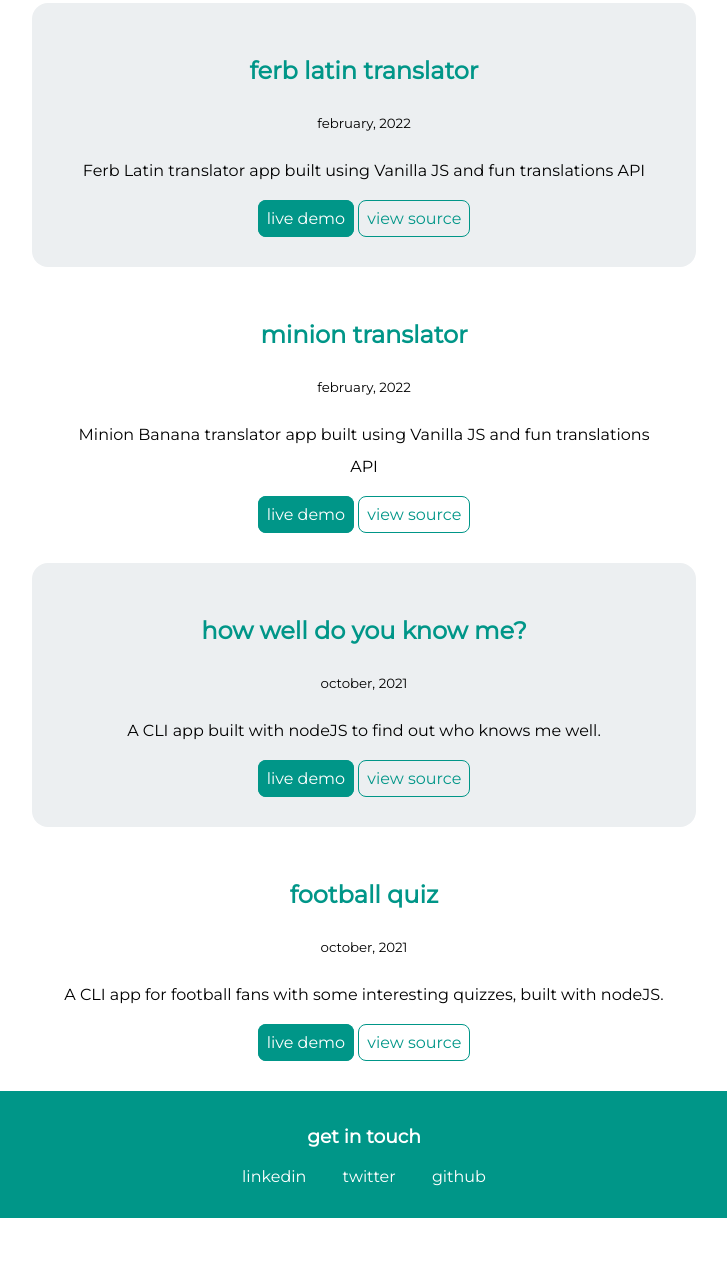
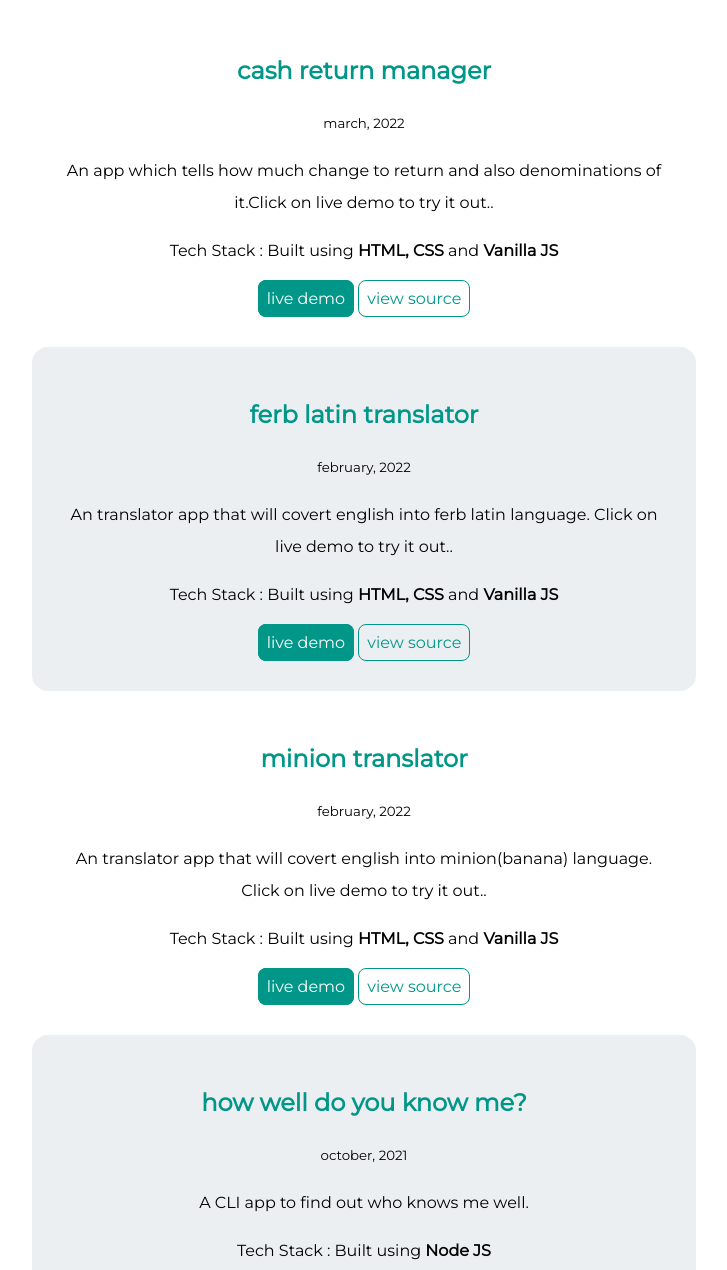
Before and after one commit to fazil490/fazil-pf, a plain HTML site: page projects.html in a window 1280 px wide. Shown: the part 570-1840 px from the top of the page, without its empty margins (276-1003 px from the left). Before the commit the page ends 1788 px from the top, so only its background shows below. Drawn offline with Linux system fonts and the light colour scheme.

Commit message:
project update

```diff
--- a/projects.html
+++ b/projects.html
@@ -30,10 +30,20 @@
 
     <section>
 
+        <div class="white-section">
+            <h2 class="grey-heading">cash return manager</h2>
+            <small>march, 2022</small>
+            <p>An app which tells how much change to return and also denominations of it.Click on live demo to try it out..</p>
+            <p>Tech Stack : Built using <span>HTML, CSS</span> and <span>Vanilla JS</span> </p>
+            <a class="primary-link" href="https://cash-balance-calculator.netlify.app/">live demo</a>
+            <a class="secondary-link" href="https://github.com/fazil490/cash-return-manager">view source</a>
+        </div>
+
         <div class="grey-section">
             <h2 class="grey-heading">ferb latin translator</h2>
             <small>february, 2022</small>
-            <p>Ferb Latin translator app built using Vanilla JS and fun translations API</p>
+            <p>An translator app that will covert english into ferb latin language. Click on live demo to try it out..</p>
+            <p>Tech Stack : Built using <span>HTML, CSS</span> and <span>Vanilla JS</span> </p>
             <a class="primary-link" href="https://fazilferblatintranslator.netlify.app/">live demo</a>
             <a class="secondary-link" href="https://github.com/fazil490/ferb-latin-translator">view source</a>
         </div>
@@ -41,7 +51,8 @@
         <div class="white-section">
             <h2 class="grey-heading">minion translator</h2>
             <small>february, 2022</small>
-            <p>Minion Banana translator app built using Vanilla JS and fun translations API</p>
+            <p>An translator app that will covert english into minion(banana) language. Click on live demo to try it out..</p>
+            <p>Tech Stack : Built using <span>HTML, CSS</span> and <span>Vanilla JS</span> </p>
             <a class="primary-link" href="https://fazilminiontranslator.netlify.app/">live demo</a>
             <a class="secondary-link" href="https://github.com/fazil490/minion-translator">view source</a>
         </div>
@@ -49,7 +60,8 @@
         <div class="grey-section">
             <h2 class="grey-heading">how well do you know me?</h2>
             <small>october, 2021</small>
-            <p>A CLI app built with <span>nodeJS</span> to find out who knows me well.</p>
+            <p>A CLI app to find out who knows me well.</p>
+            <p>Tech Stack : Built using <span>Node JS</span> </p>
             <a class="primary-link" href="https://replit.com/@fazil49/friends-quiz?embed=1&output=1">live demo</a>
             <a class="secondary-link" href="https://github.com/fazil490/friends-quiz">view source</a>
         </div>
@@ -57,10 +69,12 @@
         <div class="white-section">
             <h2 class="grey-heading">football quiz</h2>
             <small>october, 2021</small>
-            <p>A CLI app for football fans with some interesting quizzes, built with <span>nodeJS</span>.</p>
+            <p>A CLI app for football fans with some interesting quizzes.</p>
+            <p>Tech Stack : Built using <span>Node JS</span></p>
             <a class="primary-link" href="https://replit.com/@fazil49/football-quiz?embed=1&output=1">live demo</a>
             <a class="secondary-link" href="https://github.com/fazil490/football-quiz">view source</a>
         </div>
+
     </section>
 
     <footer class="footer">
--- a/styles.css
+++ b/styles.css
@@ -124,6 +124,10 @@ body {
     color: var(--primary-color);
 }
 
+span{
+    font-weight: bold;
+}
+
 .blogs{
     padding: 1rem;
 }
```
